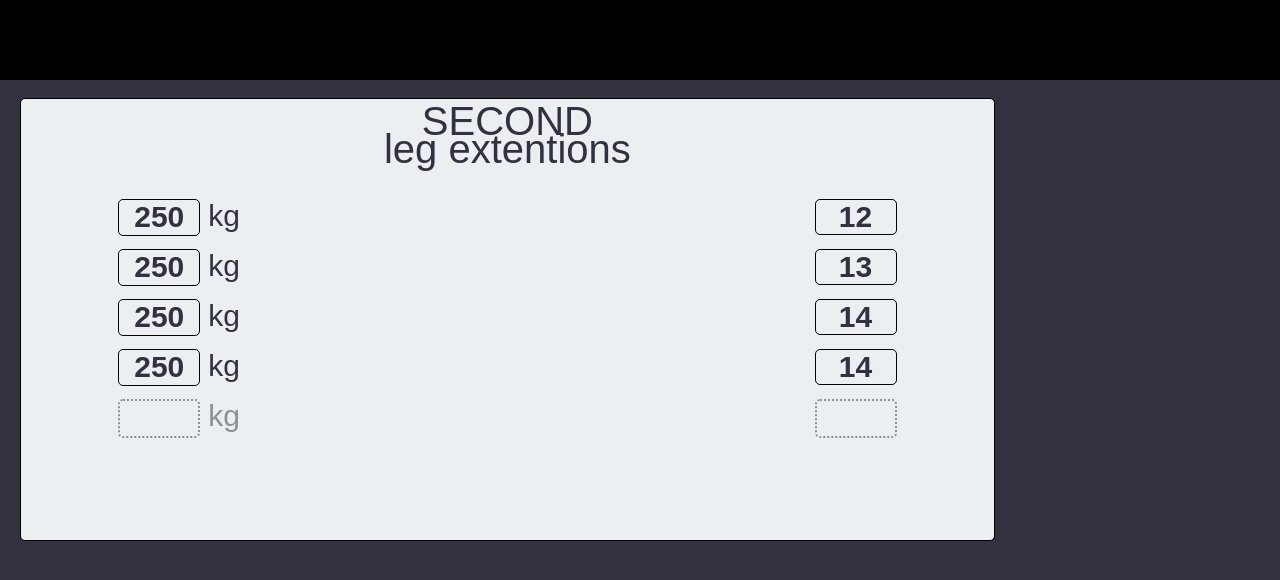
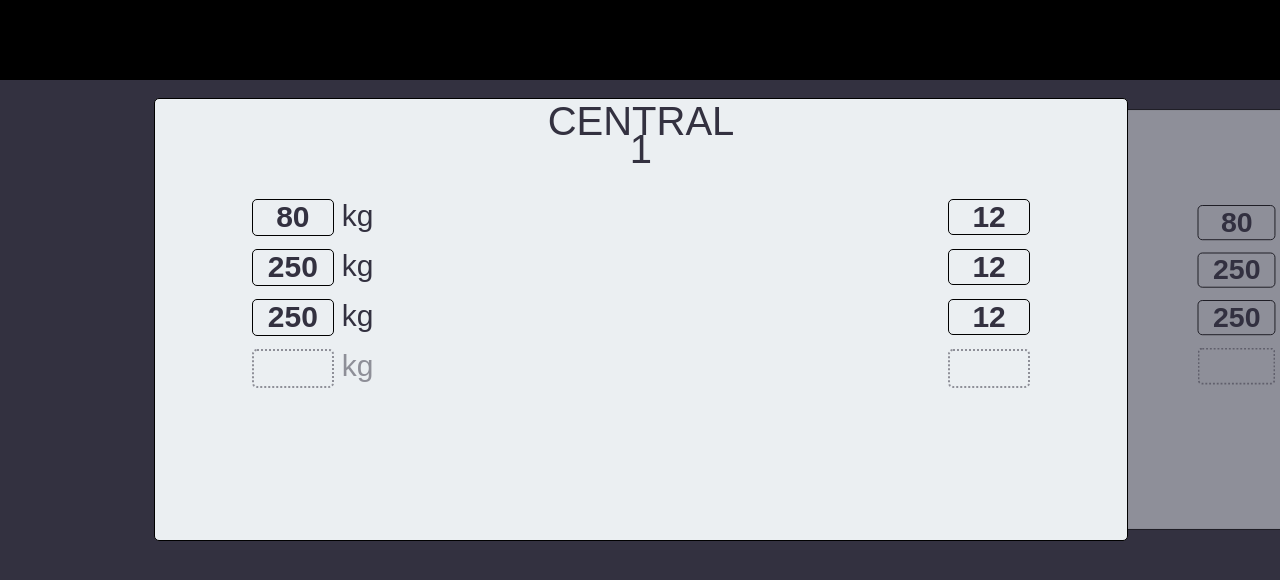
Before and after one commit to HaCK3R322/TrainingTracker-frontend, a React (Create React App) app: page /training in a window 1280 px wide. Shown: the top 580 px of the page. Built offline with nearby package versions, Linux system fonts and the light colour scheme.

Commit message:
Swiper almost ready except navigation

```diff
--- a/src/components/trainingpage/ExerciseCard.jsx
+++ b/src/components/trainingpage/ExerciseCard.jsx
@@ -3,6 +3,20 @@ import '../../style/trainingpage/finishedsetelement.css'
 import '../../style/trainingpage/unfinishedsetelement.css'
 import {wait} from "@testing-library/user-event/dist/utils";
 import {motion, useMotionValue} from "framer-motion";
+
+const cardStates = {
+    CENTRAL: 'CENTRAL',
+    MOST_LEFT: 'MOST_LEFT',
+    MOST_RIGHT: 'MOST_RIGHT',
+
+    LEFTER_THAN_VISIBLE: 'LEFTER_THAN_VISIBLE',
+    LEFTER_THAN_CHOSEN: 'LEFTER_THAN_CHOSEN',
+    SECOND: 'SECOND',
+
+    RIGHTER_THAN_VISIBLE: 'RIGHTER_THAN_VISIBLE',
+    RIGHTER_THAN_CHOSEN: "RIGHTER_THAN_CHOSEN",
+    PENULTIMATE: 'PENULTIMATE'
+}
 
 const FinishedSetElement = ({amount, units, reps, index}) => {
     function calcSetTopValue(index) {
@@ -68,7 +82,6 @@ const ExerciseCard = ({name, units, sets, swipedRightCallback, swipedLeftCallbac
     const [swipedRight, setSwipedRight] = useState(false);
     const [swipedLeft, setSwipedLeft] = useState(false);
     const [dragStart, setDragStart] = useState(0);
-    const [releasedAndShouldBeLeft, setReleasedAndShouldBeLeft] = useState(false);
 
     const handleDragStart = (info) => {
         setDragStart(info.point.x);
@@ -77,10 +90,10 @@ const ExerciseCard = ({name, units, sets, swipedRightCallback, swipedLeftCallbac
     const handleOnDrag = (info) => {
 
         let dragEnd = info.point.x;
-        if(dragStart - dragEnd > 200) {
+        if(dragStart - dragEnd > 150) {
             setSwipedRight(false);
             setSwipedLeft(true);
-        } else if (dragStart - dragEnd < -200) {
+        } else if (dragStart - dragEnd < -150) {
             setSwipedRight(true);
             setSwipedLeft(false);
         } else {
@@ -91,14 +104,67 @@ const ExerciseCard = ({name, units, sets, swipedRightCallback, swipedLeftCallbac
     }
 
     const handleDragEnd = (info) => {
+        if(swipedLeft) {
+            swipedLeftCallback();
+        }
+
+        if(swipedRight) {
+            swipedRightCallback();
+        }
+
         setSwipedRight(false);
+        setSwipedLeft(false);
+    }
 
-        if(swipedLeft) {
-            console.log("released and should be left")
-            setReleasedAndShouldBeLeft(true);
+    const [animateState, setAnimateState] = useState({zIndex: 3});
+
+    function getAnimateStateBasedBySwipeState() {
+        switch(swipeState) {
+            case cardStates.CENTRAL:
+                setAnimateState({
+                    zIndex: 3,
+                    x: 0,
+                    opacity: 1
+                });
+                break;
+            case cardStates.LEFTER_THAN_CHOSEN:
+                setAnimateState({
+                    scale: 0.95,
+                    x: "-95%",
+                    opacity: 0.5,
+                    zIndex: 1
+                });
+                break;
+            case cardStates.LEFTER_THAN_VISIBLE:
+                setAnimateState({
+                    scale: 0.95,
+                    x: "-195%",
+                    opacity: 0,
+                    zIndex: 1
+                });
+                break;
+            case cardStates.RIGHTER_THAN_CHOSEN:
+                setAnimateState({
+                    scale: 0.95,
+                    x: "95%",
+                    opacity: 0.5,
+                    zIndex: 1
+                });
+                break;
+            case cardStates.RIGHTER_THAN_VISIBLE:
+                setAnimateState({
+                    scale: 0.95,
+                    x: "195%",
+                    opacity: 0,
+                    zIndex: 1
+                });
+                break;
         }
     }
 
+    useEffect(() => {
+        getAnimateStateBasedBySwipeState()
+    }, [swipeState]);
 
     return (
         <motion.div className={"exercise-card"}
@@ -110,28 +176,17 @@ const ExerciseCard = ({name, units, sets, swipedRightCallback, swipedLeftCallbac
                     onDragEnd={(event, info) => {handleDragEnd(info)}}
                     onDrag={(event, info) => {handleOnDrag(info)}}
 
-                    animate={releasedAndShouldBeLeft ? {x: "-80%", zIndex: 0, scale: 0.95, opacity: 0.5} : {x: 0, zIndex: 3}}
-
-                    dragConstraints={{
-                        left: 0,
-                        right: 0
-                    }}
-
-
-                    style={{
-                        backgroundColor: swipedRight ? "yellow" : swipedLeft ? "green" : "var(--second-color)"
-                    }}
+                    animate={animateState}
         >
             <div className={"exercise-name-div"}>
                 <p>{name}</p>{swipeState}
             </div>
 
-            <FinishedSetElement index={0} amount={250} units={"kg"} reps={12}/>
-            <FinishedSetElement index={1} amount={250} units={"kg"} reps={13}/>
-            <FinishedSetElement index={2} amount={250} units={"kg"} reps={14}/>
-            <FinishedSetElement index={3} amount={250} units={"kg"} reps={14}/>
+            {sets.map((set, index) =>
+                <FinishedSetElement index={index} amount={set.amount} units={units} reps={set.reps}/>
+            )}
 
-            <UnfinishedSetElement index={4} units={"kg"}/>
+            <UnfinishedSetElement index={sets.length} units={"kg"}/>
         </motion.div>
     );
 };
--- a/src/components/trainingpage/TrainingPage.jsx
+++ b/src/components/trainingpage/TrainingPage.jsx
@@ -10,35 +10,51 @@ const ExerciseCardsSwiper = ({cardsData}) => {
         MOST_LEFT: 'MOST_LEFT',
         MOST_RIGHT: 'MOST_RIGHT',
 
+        LEFTER_THAN_VISIBLE: 'LEFTER_THAN_VISIBLE',
         LEFTER_THAN_CHOSEN: 'LEFTER_THAN_CHOSEN',
         SECOND: 'SECOND',
 
+        RIGHTER_THAN_VISIBLE: 'RIGHTER_THAN_VISIBLE',
         RIGHTER_THAN_CHOSEN: "RIGHTER_THAN_CHOSEN",
         PENULTIMATE: 'PENULTIMATE'
     }
 
     function calculateCardStateByItsPositionInArray(arraySize, currentChosenCardIndex, thisCardIndex) {
-        let lastCardIndex = arraySize - 1;
-        if(arraySize < 2) {
+        // let lastCardIndex = arraySize - 1;
+        // if(arraySize < 2) {
+        //     return cardStates.CENTRAL;
+        // } else if(currentChosenCardIndex === thisCardIndex) {
+        //     if(thisCardIndex === 0) return cardStates.MOST_LEFT;
+        //     if(thisCardIndex === lastCardIndex) return cardStates.MOST_RIGHT;
+        //     return cardStates.CENTRAL;
+        // } else if(thisCardIndex < currentChosenCardIndex) {
+        //     if(lastCardIndex - thisCardIndex === 1) return cardStates.PENULTIMATE;
+        //     return cardStates.LEFTER_THAN_CHOSEN;
+        // } else if(thisCardIndex > currentChosenCardIndex) {
+        //     if(thisCardIndex === 2) return cardStates.SECOND;
+        //     return cardStates.RIGHTER_THAN_CHOSEN;
+        // }`
+
+        if(currentChosenCardIndex === thisCardIndex) {
             return cardStates.CENTRAL;
-        } else if(currentChosenCardIndex === thisCardIndex) {
-            if(thisCardIndex === 0) return cardStates.MOST_LEFT;
-            if(thisCardIndex === lastCardIndex) return cardStates.MOST_RIGHT;
-            return cardStates.CENTRAL;
-        } else if(thisCardIndex < currentChosenCardIndex) {
-            if(lastCardIndex - thisCardIndex === 1) return cardStates.PENULTIMATE;
+        } else if(currentChosenCardIndex < thisCardIndex) {
+            if(thisCardIndex - currentChosenCardIndex > 1) return cardStates.RIGHTER_THAN_VISIBLE;
+            return cardStates.RIGHTER_THAN_CHOSEN;
+        } else {
+            if(currentChosenCardIndex - thisCardIndex > 1) return cardStates.LEFTER_THAN_VISIBLE;
             return cardStates.LEFTER_THAN_CHOSEN;
-        } else if(thisCardIndex > currentChosenCardIndex) {
-            if(thisCardIndex === 2) return cardStates.SECOND;
-            return cardStates.RIGHTER_THAN_CHOSEN;
         }
-
-        console.log('Logical error in calculateCardStateByItsPositionInArray (TrainingPage line 20)')
-        return null;
     }
 
     const [cards, setCards] = useState(cardsData);
     const [currentChosenCardIndex, setCurrentChosenCardIndex] = useState(0);
+
+    const swipedLeftCallback = () => {
+        if(currentChosenCardIndex < cards.length - 1) setCurrentChosenCardIndex(currentChosenCardIndex + 1);
+    }
+    const swipedRightCallback = () => {
+        if(currentChosenCardIndex > 0) setCurrentChosenCardIndex(currentChosenCardIndex - 1);
+    }
 
     return(
         <div>
@@ -48,6 +64,9 @@ const ExerciseCardsSwiper = ({cardsData}) => {
                     units={card.units}
                     sets={card.sets}
                     swipeState={calculateCardStateByItsPositionInArray(cards.length, currentChosenCardIndex, index)}
+                    key={card.name}
+                    swipedLeftCallback={swipedLeftCallback}
+                    swipedRightCallback={swipedRightCallback}
                 />
             )}
         </div>
@@ -79,15 +98,23 @@ const TrainingPage = () => {
 
                         <div className={"scroller-div"}>
                             <ExerciseCardsSwiper cardsData={[
-                                {name: "squats",
+                                {name: "1",
                                     units: "kg",
                                     sets: [{amount: 80, reps: 12}, {amount: 250, reps: 12}, {amount: 250, reps: 12}]
                                 },
-                                {name: "leg curls",
+                                {name: "2",
+                                    units: "kg",
+                                    sets: [{amount: 80, reps: 12}, {amount: 250, reps: 12}, {amount: 250, reps: 12}]
+                                },
+                                {name: "3",
+                                    units: "kg",
+                                    sets: [{amount: 80, reps: 12}, {amount: 250, reps: 12}, {amount: 250, reps: 12}]
+                                },
+                                {name: "4",
                                     units: "kg",
                                     sets: [{amount: 94, reps: 12}, {amount: 94, reps: 10}, {amount: 94, reps: 8}]
                                 },
-                                {name: "leg extentions",
+                                {name: "5",
                                     units: "kg",
                                     sets: [{amount: 250, reps: 12}, {amount: 250, reps: 12}, {amount: 250, reps: 12}]
                                 }
--- a/src/style/trainingpage/trainingpage.css
+++ b/src/style/trainingpage/trainingpage.css
@@ -56,7 +56,7 @@ button {
     position: absolute;
     width: 76%;
     height: calc(100% - 20px);
-    left: 20px;
+    left: calc(50% - (76% * 0.5));
     bottom: 0;
     background-color: var(--second-color);
 
```
